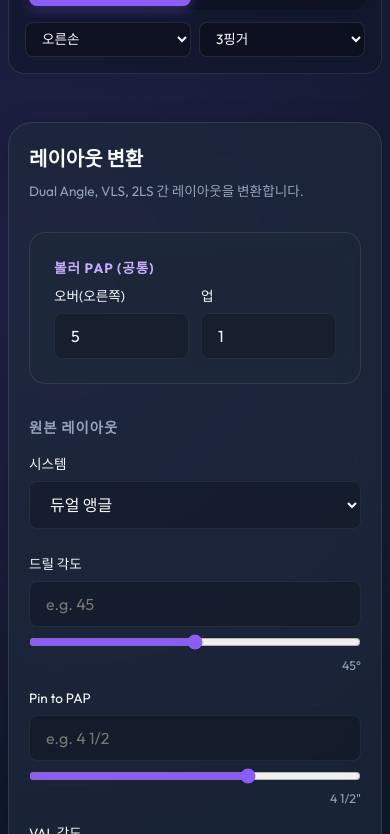
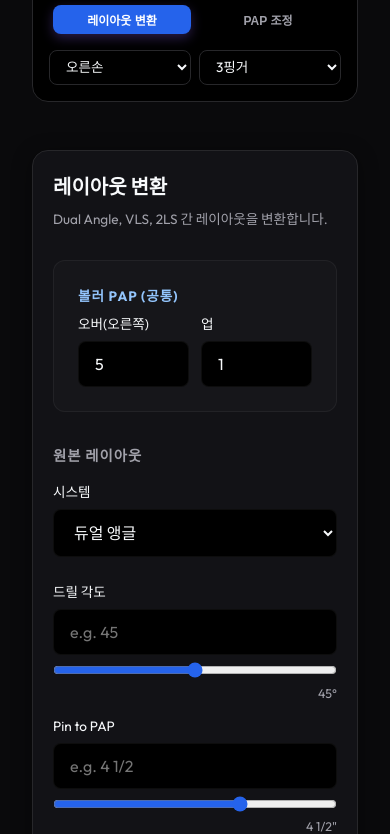
Before and after one commit to Heejhwang/layout_adapter, a plain HTML site: page index.html in a window 390 px wide. Shown: the part 90-924 px from the top of the page. Drawn offline with nearby package versions, Linux system fonts and the light colour scheme; animation ran at ten frames a second.

Commit message:
Update UI design to modern dark slate and electric blue theme

```diff
--- a/style.css
+++ b/style.css
@@ -1,13 +1,13 @@
 :root {
-    --bg-color: #0f172a;
-    --card-bg: rgba(30, 41, 59, 0.7);
-    --primary: #8b5cf6;
-    --primary-hover: #7c3aed;
-    --primary-light: #c4aefd;
+    --bg-color: #0a0a0c;
+    --card-bg: #121216;
+    --primary: #2563eb;
+    --primary-hover: #3b82f6;
+    --primary-light: #93c5fd;
     --text-main: #f8fafc;
-    --text-muted: #94a3b8;
-    --border-color: rgba(148, 163, 184, 0.1);
-    --glass-border: rgba(255, 255, 255, 0.1);
+    --text-muted: #a1a1aa;
+    --border-color: rgba(255, 255, 255, 0.05);
+    --glass-border: #27272a;
     --font-family: 'Outfit', sans-serif;
 }
 
@@ -24,9 +24,6 @@
 body {
     font-family: var(--font-family);
     background-color: var(--bg-color);
-    background-image:
-        radial-gradient(circle at 10% 20%, rgba(139, 92, 246, 0.15) 0%, transparent 40%),
-        radial-gradient(circle at 90% 80%, rgba(56, 189, 248, 0.15) 0%, transparent 40%);
     color: var(--text-main);
     min-height: 100vh;
     display: flex;
@@ -46,8 +43,7 @@ body {
     gap: 1rem;
     margin-bottom: 3rem;
     padding: 1rem;
-    background: rgba(15, 23, 42, 0.6);
-    backdrop-filter: blur(10px);
+    background: #000000;
     border-radius: 16px;
     border: 1px solid var(--glass-border);
 }
@@ -132,12 +128,10 @@ body {
 /* Cards & Glassmorphism */
 .glass-panel {
     background: var(--card-bg);
-    backdrop-filter: blur(16px);
-    -webkit-backdrop-filter: blur(16px);
     border: 1px solid var(--glass-border);
-    border-radius: 24px;
+    border-radius: 16px;
     padding: 2.5rem;
-    box-shadow: 0 8px 32px rgba(0, 0, 0, 0.2);
+    box-shadow: 0 4px 20px rgba(0, 0, 0, 0.4);
 }
 
 h2 {
@@ -174,11 +168,9 @@ h2 {
 
 /* Glass Panel Light (for Top Rows) */
 .glass-panel-light {
-    background: rgba(30, 41, 59, 0.4);
-    backdrop-filter: blur(12px);
-    -webkit-backdrop-filter: blur(12px);
-    border: 1px solid var(--glass-border);
-    border-radius: 16px;
+    background: rgba(255, 255, 255, 0.02);
+    border: 1px solid var(--border-color);
+    border-radius: 12px;
     padding: 1.5rem;
     margin-bottom: 2rem;
 }
@@ -238,19 +230,21 @@ select,
 input {
     width: 100%;
     padding: 0.75rem 1rem;
-    background: rgba(0, 0, 0, 0.2);
+    background: #000000;
     border: 1px solid var(--border-color);
     border-radius: 8px;
     color: var(--text-main);
+    font-size: 1rem;
     font-family: inherit;
-    font-size: 1rem;
-    transition: border-color 0.2s;
+    transition: all 0.2s;
 }
 
 select:focus,
 input:focus {
     outline: none;
     border-color: var(--primary);
+    box-shadow: 0 0 0 2px rgba(37, 99, 235, 0.2);
+    background: #050505;
 }
 
 .inputs-container,
@@ -333,7 +327,7 @@ input:focus {
 
 .result-box-compact {
     padding: 1.25rem;
-    background: rgba(139, 92, 246, 0.15);
+    background: rgba(37, 99, 235, 0.1);
     border: 1px solid var(--primary);
     border-radius: 12px;
     display: flex;
@@ -361,7 +355,6 @@ input:focus {
     font-weight: 700;
     color: #fff;
     margin-top: 0;
-    text-shadow: 0 2px 10px rgba(139, 92, 246, 0.5);
 }
 
 
@@ -392,7 +385,13 @@ input:focus {
 /* Responsive */
 @media (max-width: 768px) {
     body {
-        padding: 1rem;
+    font-family: var(--font-family);
+    background-color: var(--bg-color);
+    color: var(--text-main);
+    min-height: 100vh;
+    display: flex;
+    justify-content: center;
+    padding: 2rem;
 }
 
     .app-container {
@@ -400,10 +399,14 @@ input:focus {
     }
 
     .main-header {
+    display: flex;
     flex-direction: column;
-        gap: 0.75rem;
+    gap: 1rem;
+    margin-bottom: 3rem;
     padding: 1rem;
-        align-items: stretch;
+    background: #000000;
+    border-radius: 16px;
+    border: 1px solid var(--glass-border);
 }
 
     .logo {
@@ -490,7 +493,10 @@ input:focus {
     }
 
     .result-box-compact .result-value {
-        font-size: 1.4rem;
+    font-size: 1.75rem;
+    font-weight: 700;
+    color: #fff;
+    margin-top: 0;
 }
 
     .layout-warning {
@@ -508,7 +514,13 @@ input:focus {
 /* Extra small devices (phones in portrait) */
 @media (max-width: 480px) {
     body {
-        padding: 0.5rem;
+    font-family: var(--font-family);
+    background-color: var(--bg-color);
+    color: var(--text-main);
+    min-height: 100vh;
+    display: flex;
+    justify-content: center;
+    padding: 2rem;
 }
 
     .logo span {
@@ -533,6 +545,9 @@ input:focus {
     }
 
     .result-box-compact .result-value {
-        font-size: 1.2rem;
+    font-size: 1.75rem;
+    font-weight: 700;
+    color: #fff;
+    margin-top: 0;
 }
 }
```
Lines whose indentation alone changed are shown as unchanged.
